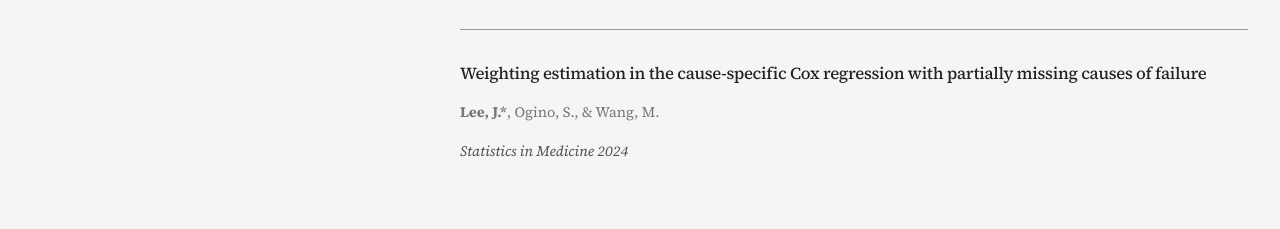
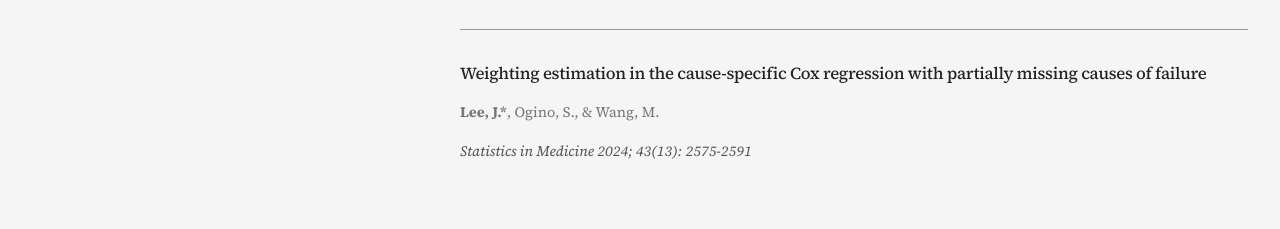
Before and after one commit to joolee0918/joolee0918.github.io, a React (Vite) app: page /publications in a window 1280 px wide. Shown: the part 2960-3189 px from the top of the page. Built offline with nearby package versions, Linux system fonts and the light colour scheme; a web font is replaced by a local one.

Commit message:
Update Statistics in Medicine citation with volume/page numbers

```diff
--- a/src/pages/PublicationsPage.jsx
+++ b/src/pages/PublicationsPage.jsx
@@ -120,7 +120,7 @@ const PublicationsPage = () => {
       year: 2024,
       title: 'Weighting estimation in the cause-specific Cox regression with partially missing causes of failure',
       authors: 'Lee, J.*, Ogino, S., & Wang, M.',
-      journal: 'Statistics in Medicine 2024',
+      journal: 'Statistics in Medicine 2024; 43(13): 2575-2591',
       link: 'https://doi.org/10.1002/sim.10084'
     },
     {
```
